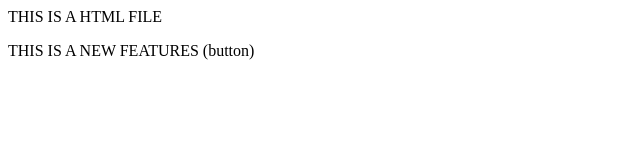
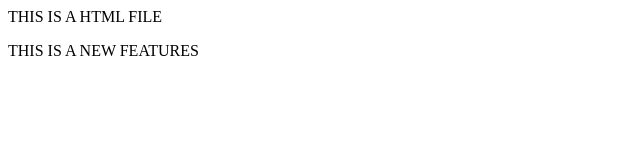
Before and after one commit to dhanushgubba/newrepository, a plain HTML site: page index.html in a window 1280 px wide. Shown: the full height of the page, 0-640 px from the left. Drawn offline with Linux system fonts and the light colour scheme.

Commit message:
added full

```diff
--- a/index.html
+++ b/index.html
@@ -1,2 +1,2 @@
 <p>THIS IS A HTML FILE</p>
-<p>THIS IS A NEW FEATURES (button)</p>
+<p>THIS IS A NEW FEATURES</p>
```
